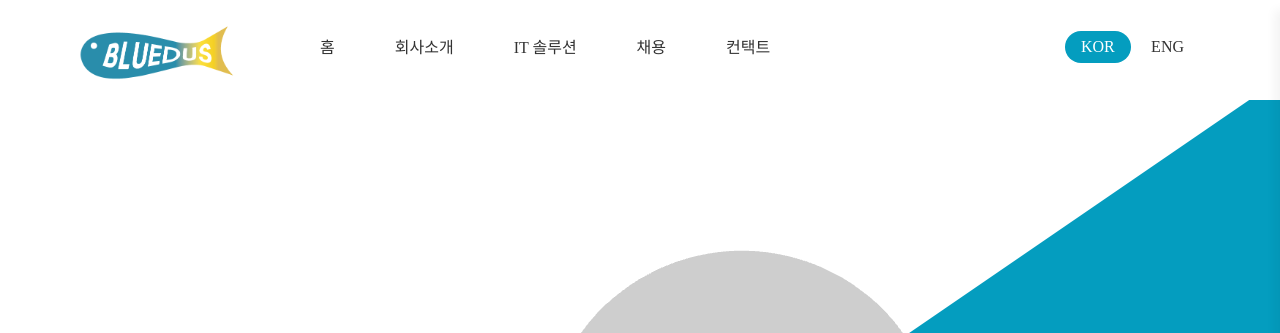
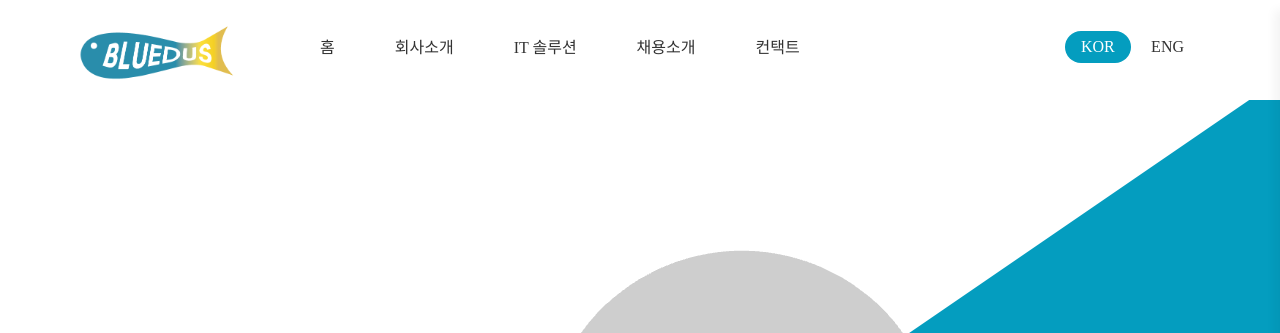
Before and after one commit to ghp9143/bluedus22, a plain HTML site: page BLUEDUS/index.html in a window 1280 px wide. Shown: the top 333 px of the page. Drawn offline with nearby package versions, Linux system fonts and the light colour scheme; animation ran at ten frames a second; a web font is replaced by a local one.

Commit message:
블루더스 2차 완성본

```diff
--- a/BLUEDUS/index.html
+++ b/BLUEDUS/index.html
@@ -55,7 +55,7 @@
                         </ul>
                     </li>
                     <li>
-                        <a href="./recruit.html">채용</a>
+                        <a href="./recruit.html">채용소개</a>
                         <ul class="depth2">
                             <li>
                                 <a href="./recruit.html#recruit"><span>인재상</span></a>
@@ -129,7 +129,7 @@
                             </ul>
                         </li>
                         <li>
-                            <a href="./recruit.html">채용</a>
+                            <a href="./recruit.html">채용소개</a>
                             <ul class="depth2">
                                 <li>
                                     <a href="./recruit.html#recruit"><span>인재상</span></a>
```
